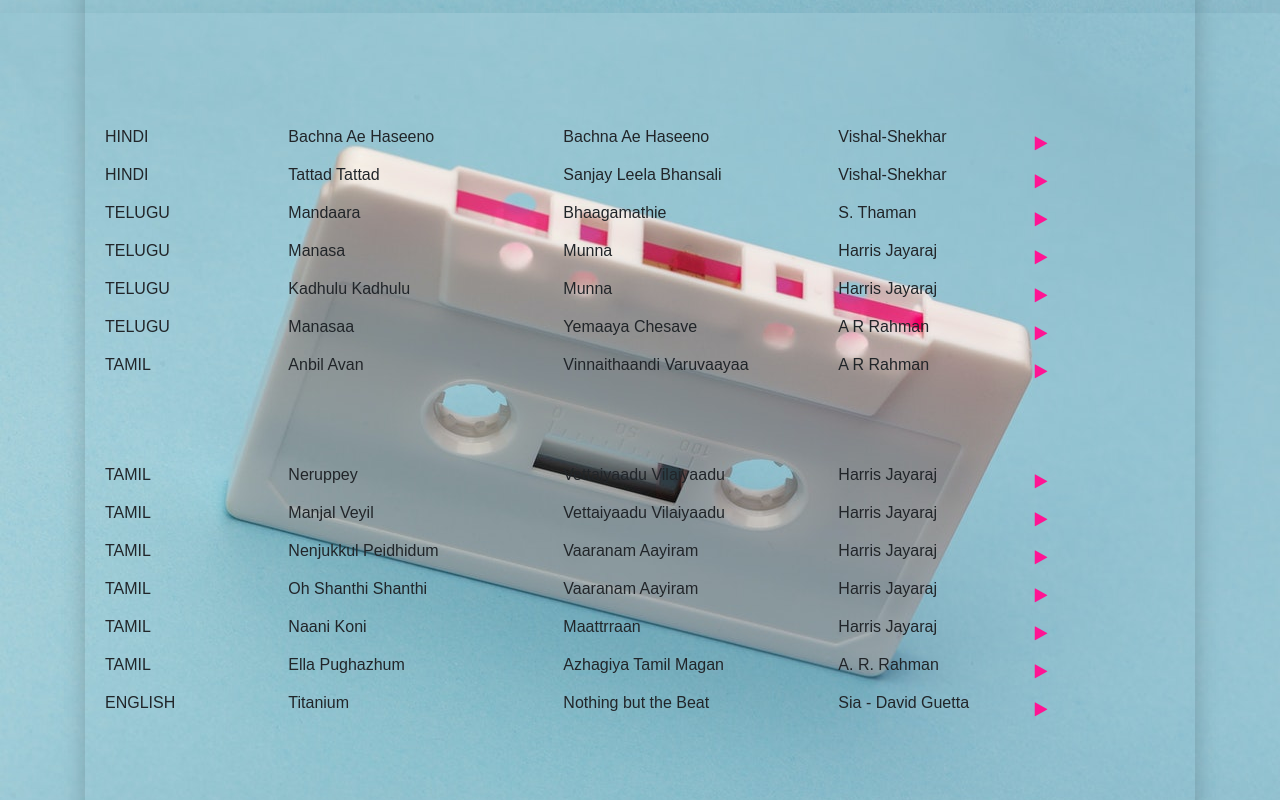
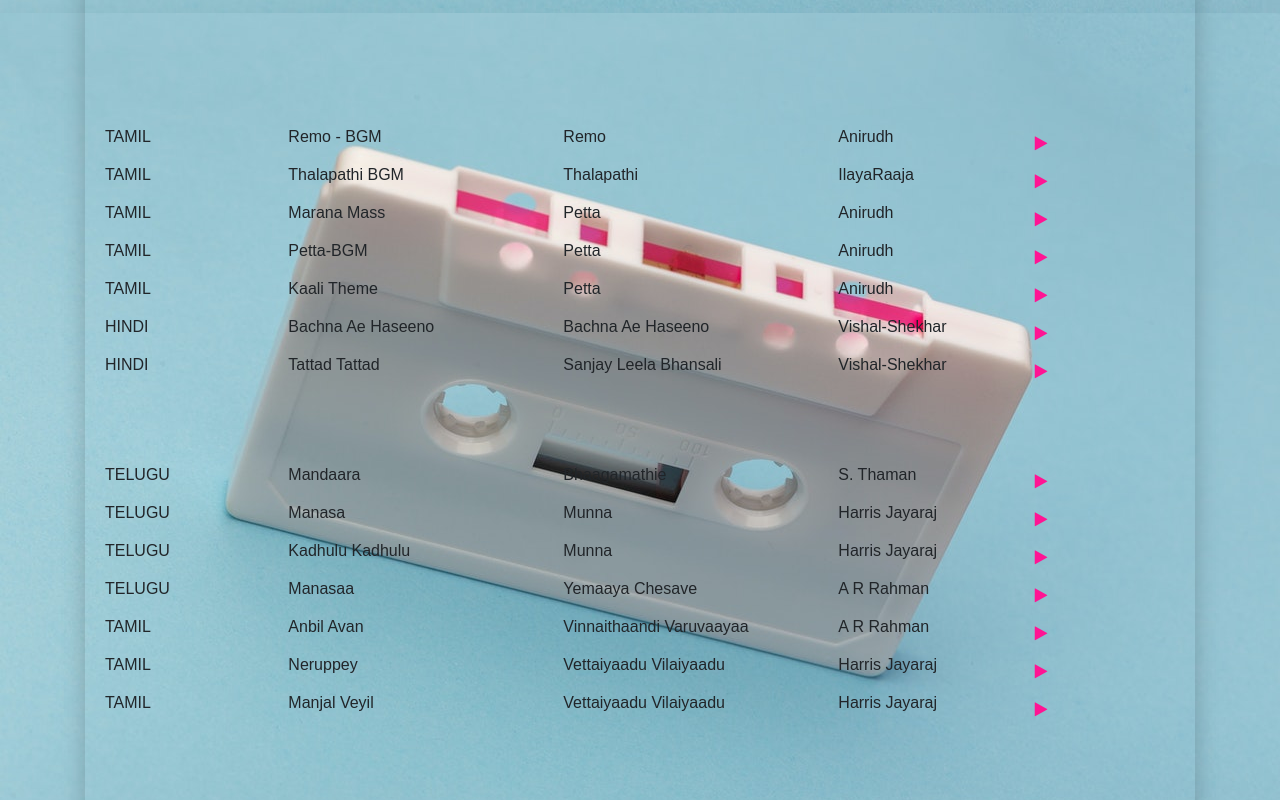
Before and after one commit to msunilhyd/lps_iterative, a React (Create React App) app: page / in a window 1280 px wide. Shown: the part 840-1640 px from the top of the page. Built offline with nearby package versions, Linux system fonts and the light colour scheme.

Commit message:
08-Aug-20 : Bachna

```diff
--- a/src/samples/playlists.js
+++ b/src/samples/playlists.js
@@ -3,6 +3,13 @@
     slug: 'my-uber-playlist',
     title: 'My Über Playlist!',
     songs: [
+
+      ['Remo - BGM', 'TAMIL', '2016', 'Anirudh', 'Bf67mfzqb50', 'Remo'],
+
+      ['Thalapathi BGM', 'TAMIL', '1991', 'IlayaRaaja', 'rZzTVf8udgw', 'Thalapathi'],
+      ['Marana Mass', 'TAMIL', '2019', 'Anirudh', '88iypMO9H7g', 'Petta'],
+      ['Petta-BGM', 'TAMIL', '2019', 'Anirudh', 'f3qvrOjOD9M', 'Petta'],
+      ['Kaali Theme', 'TAMIL', '2019', 'Anirudh', 'lAUUTzmQy0Y', 'Petta'],
       ['Bachna Ae Haseeno', 'HINDI', '2008', 'Vishal-Shekhar', 'bh2O4oyB1UM', 'Bachna Ae Haseeno'],
       ['Tattad Tattad', 'HINDI', '2013', 'Vishal-Shekhar', 'sIooFGRBZJY', 'Sanjay Leela Bhansali'],
       ['Mandaara', 'TELUGU', '2018', 'S. Thaman', 'fdgAMPzwqnU', 'Bhaagamathie'],
@@ -461,6 +468,7 @@
       ["Don't You Worry Child", 'ENGLISH', '2012', 'Swedish House Mafia', '3mWbRB3Y4R8', 'Until Now'],
       ['AADAT', 'HINDI', '2007', 'JAL', 'wJJBUtzjfgg', 'AADAT'],
       ['The Fighter', 'ENGLISH', '2011', 'Gym Class Heroes', 'bxV-OOIamyk', 'The Papercut Chronicles II'],
+      ['Hamsaro', 'TELUGU', '2017', 'AR Rahman', 'Hz7wk-5KmAc', 'Cheliyaa'],
       ['Azhagiye', 'TAMIL', '2017', 'AR Rahman', 'TFUBlO-zJGg', 'Kaatru Veliyidai'],
       ['Dil Diyan Gallan', 'HINDI', '2017', 'Vishal-Shekhar', 'mevO4I0f5lg', 'Tiger Zinda Hai'],
       ['Aye Udi Udi Udi', 'HINDI', '2002', 'A. R. Rahman', '3BsFE3WD0kA', 'Saathiya'],
```
Also changed, not shown: 8 other files (tests, documents, lock files or other folders).
